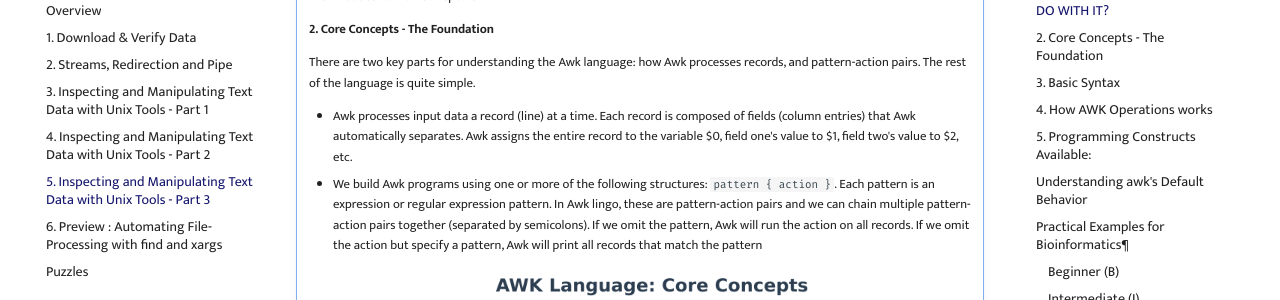
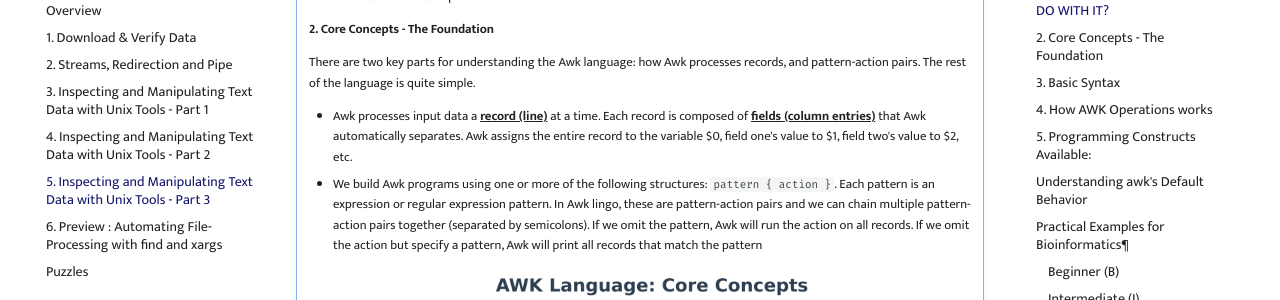
Before and after one commit to GenomicsAotearoa/shell-for-bioinformatics, an MkDocs documentation site: the page built from docs/6_inspectmanipulate3.md, in a window 1280 px wide and 900 px high, scrolled down 882 px. Shown: the part 154-454 px from the top of the window. Built offline with MkDocs 1.6.1 and Material for MkDocs 9.7.7, drawn with Linux system fonts in a browser that asks for light colours; comment, search, counter and statistics services are not loaded.

```diff
--- a/docs/6_inspectmanipulate3.md
+++ b/docs/6_inspectmanipulate3.md
@@ -24,7 +24,7 @@
 
     There are two key parts for understanding the Awk language: how Awk processes records, and pattern-action pairs. The rest of the language is quite simple.
 
-    - Awk processes input data a record (line) at a time. Each record is composed of fields (column entries) that Awk automatically separates. Awk assigns the entire record to the variable $0, field one's value to $1, field two's value to $2, etc.
+    - Awk processes input data a ^^**record (line)**^^ at a time. Each record is composed of ^^**fields (column entries)**^^ that Awk automatically separates. Awk assigns the entire record to the variable $0, field one's value to $1, field two's value to $2, etc.
     - We build Awk programs using one or more of the following structures: `pattern { action }`. Each pattern is an expression or regular expression pattern. In Awk lingo, these are pattern-action pairs and we can chain multiple pattern-action pairs together (separated by semicolons). If we omit the pattern, Awk will run the action on all records. If we omit the action but specify a pattern, Awk will print all records that match the pattern
     <figure markdown>
     ![image](./images/awk_concepts_diagram.png){width="600"}
```
